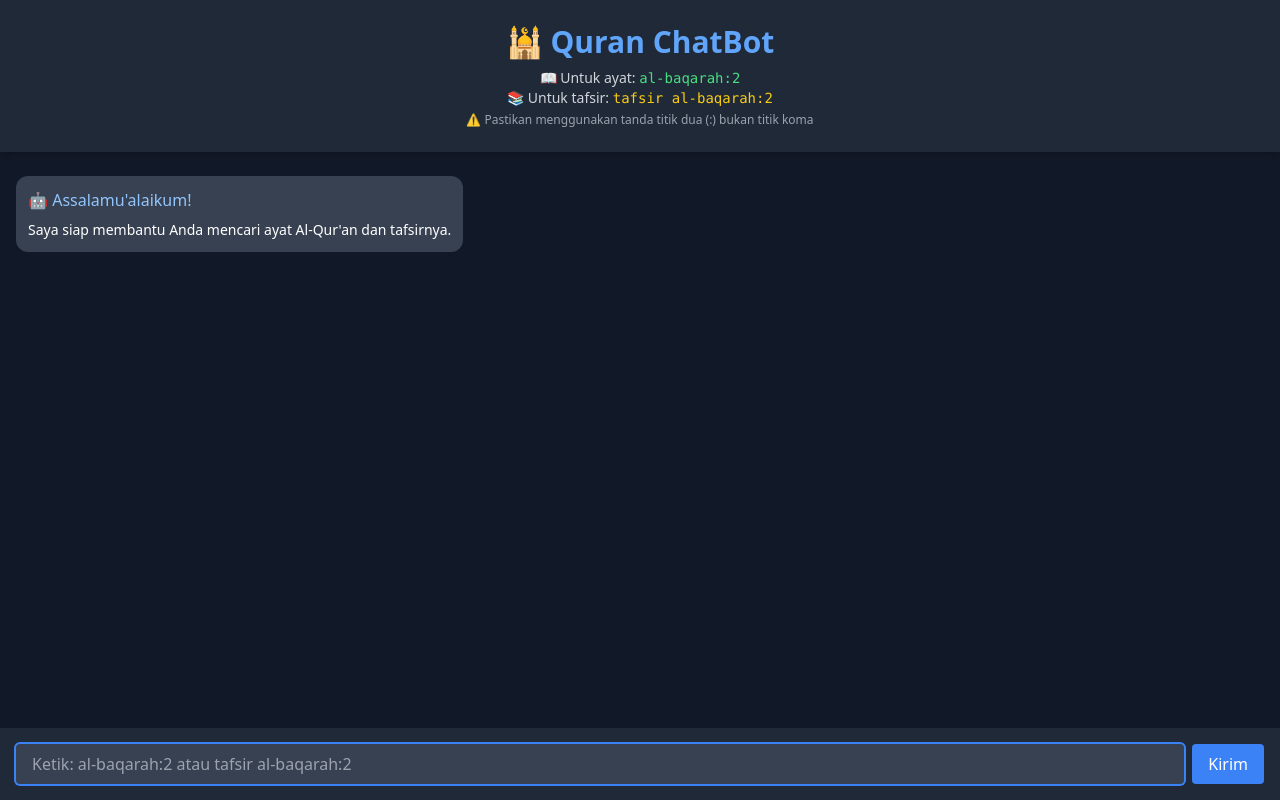
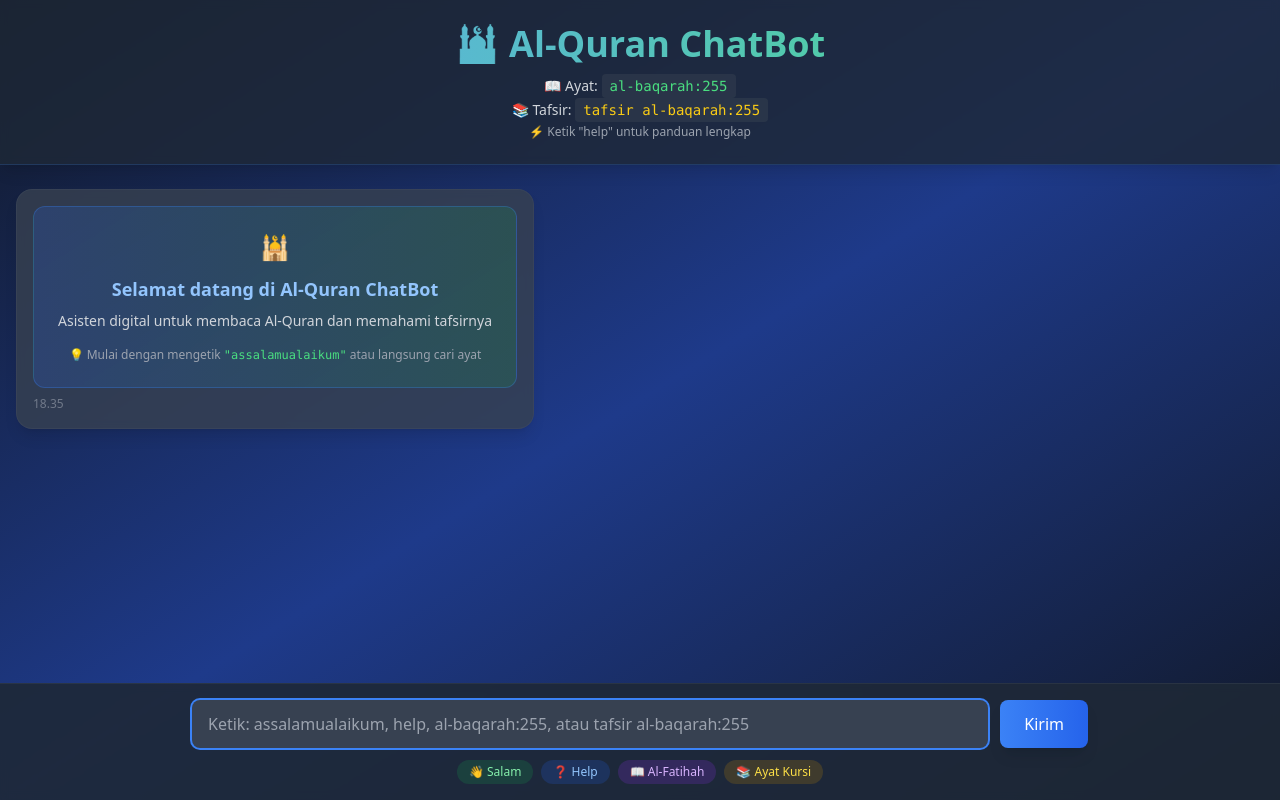
Before and after one commit to LeebSite/quran-bot, a PHP site: page / in a window 1280 px wide. Run offline with PHP 8.4, Linux system fonts and the light colour scheme; some libraries are stand-ins or nearby versions.

Commit message:
fixing inde.php

```diff
--- a/index.php
+++ b/index.php
@@ -5,41 +5,76 @@
   <meta name="viewport" content="width=device-width, initial-scale=1.0">
   <title>Quran ChatBot</title>
   <script src="https://cdn.tailwindcss.com"></script>
+  <link href="https://fonts.googleapis.com/css2?family=Amiri:wght@400;700&display=swap" rel="stylesheet">
+  <style>
+    .arabic-text {
+      font-family: 'Amiri', 'Traditional Arabic', serif;
+    }
+    .chat-animation {
+      animation: slideIn 0.3s ease-out;
+    }
+    @keyframes slideIn {
+      from { opacity: 0; transform: translateY(10px); }
+      to { opacity: 1; transform: translateY(0); }
+    }
+    .typing-indicator {
+      animation: pulse 1.5s infinite;
+    }
+    @keyframes pulse {
+      0%, 50%, 100% { opacity: 1; }
+      25%, 75% { opacity: 0.5; }
+    }
+  </style>
 </head>
-<body class="bg-gray-900 text-white flex flex-col h-screen">
+<body class="bg-gradient-to-br from-gray-900 via-blue-900 to-gray-900 text-white flex flex-col h-screen">
 
   <!-- Header -->
-  <header class="p-6 text-center bg-gray-800 shadow-md">
-    <h1 class="text-3xl font-bold text-blue-400">🕌 Quran ChatBot</h1>
-    <p class="text-sm text-gray-300 mt-2">
-      <span class="block">📖 Untuk ayat: <span class="text-green-400 font-mono">al-baqarah:2</span></span>
-      <span class="block">📚 Untuk tafsir: <span class="text-yellow-400 font-mono">tafsir al-baqarah:2</span></span>
-      <span class="text-xs text-gray-400 mt-1 block">⚠️ Pastikan menggunakan tanda titik dua (:) bukan titik koma</span>
+  <header class="p-6 text-center bg-gray-800/80 backdrop-blur-sm shadow-lg border-b border-blue-500/20">
+    <h1 class="text-4xl font-bold bg-gradient-to-r from-blue-400 to-green-400 bg-clip-text text-transparent">
+      🕌 Al-Quran ChatBot
+    </h1>
+    <p class="text-sm text-gray-300 mt-3 space-y-1">
+      <span class="block">📖 Ayat: <span class="text-green-400 font-mono bg-gray-700/50 px-2 py-1 rounded">al-baqarah:255</span></span>
+      <span class="block">📚 Tafsir: <span class="text-yellow-400 font-mono bg-gray-700/50 px-2 py-1 rounded">tafsir al-baqarah:255</span></span>
+      <span class="text-xs text-gray-400 mt-2 block">⚡ Ketik "help" untuk panduan lengkap</span>
     </p>
   </header>
 
   <!-- Chat Area -->
-  <main id="chat-box" class="flex-1 overflow-y-auto px-4 py-6 space-y-4">
-    <div class="text-left">
-      <div class="bg-gray-700 inline-block p-3 rounded-xl max-w-lg">
-        <div class="text-blue-300">🤖 Assalamu'alaikum!</div>
-        <div class="mt-2 text-sm">Saya siap membantu Anda mencari ayat Al-Qur'an dan tafsirnya.</div>
-      </div>
-    </div>
+  <main id="chat-box" class="flex-1 overflow-y-auto px-4 py-6 space-y-4 scrollbar-thin scrollbar-thumb-gray-600">
+    <!-- Initial greeting akan dimuat via JavaScript -->
   </main>
 
   <!-- Input -->
-  <footer class="bg-gray-800 p-4">
-    <form id="chat-form" class="flex gap-2">
+  <footer class="bg-gray-800/90 backdrop-blur-sm p-4 border-t border-gray-700/50">
+    <form id="chat-form" class="flex gap-3 max-w-4xl mx-auto">
       <input type="text" id="user-input"
-             placeholder="Ketik: al-baqarah:2 atau tafsir al-baqarah:2"
-             class="flex-1 px-4 py-2 rounded bg-gray-700 text-white focus:outline-none focus:ring-2 focus:ring-blue-500"
+             placeholder="Ketik: assalamualaikum, help, al-baqarah:255, atau tafsir al-baqarah:255"
+             class="flex-1 px-4 py-3 rounded-lg bg-gray-700/80 text-white placeholder-gray-400 focus:outline-none focus:ring-2 focus:ring-blue-500 focus:bg-gray-700 transition-all duration-200"
              required>
       <button type="submit"
-              class="bg-blue-500 hover:bg-blue-600 text-white px-4 py-2 rounded transition-colors">
-        Kirim
+              id="send-btn"
+              class="bg-gradient-to-r from-blue-500 to-blue-600 hover:from-blue-600 hover:to-blue-700 text-white px-6 py-3 rounded-lg transition-all duration-200 font-medium shadow-lg hover:shadow-xl transform hover:scale-105">
+        <span id="send-text">Kirim</span>
+        <span id="loading-text" class="hidden">⏳</span>
       </button>
     </form>
+
+    <!-- Quick actions -->
+    <div class="flex flex-wrap gap-2 mt-3 justify-center">
+      <button onclick="sendQuickMessage('assalamualaikum')" class="text-xs bg-green-600/20 hover:bg-green-600/40 text-green-300 px-3 py-1 rounded-full transition-colors">
+        👋 Salam
+      </button>
+      <button onclick="sendQuickMessage('help')" class="text-xs bg-blue-600/20 hover:bg-blue-600/40 text-blue-300 px-3 py-1 rounded-full transition-colors">
+        ❓ Help
+      </button>
+      <button onclick="sendQuickMessage('al-fatihah:1')" class="text-xs bg-purple-600/20 hover:bg-purple-600/40 text-purple-300 px-3 py-1 rounded-full transition-colors">
+        📖 Al-Fatihah
+      </button>
+      <button onclick="sendQuickMessage('tafsir al-baqarah:255')" class="text-xs bg-yellow-600/20 hover:bg-yellow-600/40 text-yellow-300 px-3 py-1 rounded-full transition-colors">
+        📚 Ayat Kursi
+      </button>
+    </div>
   </footer>
 
   <!-- Script -->
@@ -47,18 +82,52 @@
   const form = document.getElementById('chat-form');
   const input = document.getElementById('user-input');
   const chatBox = document.getElementById('chat-box');
+  const sendBtn = document.getElementById('send-btn');
+  const sendText = document.getElementById('send-text');
+  const loadingText = document.getElementById('loading-text');
+
+  // Load initial greeting
+  window.addEventListener('load', function() {
+    const welcomeMsg = `
+      <div class="text-center p-6 bg-gradient-to-r from-blue-600/20 to-green-600/20 rounded-xl border border-blue-500/30">
+        <div class="text-2xl mb-3">🕌</div>
+        <div class="text-lg font-semibold text-blue-300 mb-2">Selamat datang di Al-Quran ChatBot</div>
+        <div class="text-sm text-gray-300 mb-4">Asisten digital untuk membaca Al-Quran dan memahami tafsirnya</div>
+        <div class="text-xs text-gray-400">
+          💡 Mulai dengan mengetik <span class="text-green-400 font-mono">"assalamualaikum"</span> atau langsung cari ayat
+        </div>
+      </div>
+    `;
+    addMessage(welcomeMsg, 'bot');
+  });
 
   form.addEventListener('submit', async function (e) {
     e.preventDefault();
     const userText = input.value.trim();
     if (!userText) return;
 
+    await sendMessage(userText);
+  });
+
+  async function sendMessage(userText) {
     // Tampilkan pesan user
     addMessage(userText, 'user');
     input.value = '';
 
-    // Tampilkan loading
-    const loadingId = addMessage('🔄 Mencari...', 'bot', true);
+    // Update button state
+    setLoading(true);
+
+    // Tampilkan typing indicator
+    const loadingId = addMessage(`
+      <div class="typing-indicator flex items-center space-x-2">
+        <div class="flex space-x-1">
+          <div class="w-2 h-2 bg-blue-400 rounded-full animate-bounce"></div>
+          <div class="w-2 h-2 bg-blue-400 rounded-full animate-bounce" style="animation-delay: 0.1s"></div>
+          <div class="w-2 h-2 bg-blue-400 rounded-full animate-bounce" style="animation-delay: 0.2s"></div>
+        </div>
+        <span class="text-sm text-gray-400">Sedang mencari...</span>
+      </div>
+    `, 'bot', true);
 
     try {
       const res = await fetch('botman.php', {
@@ -77,62 +146,93 @@
         throw new Error(`HTTP ${res.status}: ${res.statusText}`);
       }
 
-      // Cek apakah response kosong
       const responseText = await res.text();
 
       if (!responseText || !responseText.trim()) {
         throw new Error('Server mengembalikan response kosong');
       }
 
-      console.log('Raw response:', responseText); // Debug log
-
       let data;
       try {
         data = JSON.parse(responseText);
       } catch (parseError) {
-        throw new Error(`JSON parse error: ${parseError.message}. Response: ${responseText.substring(0, 200)}`);
+        throw new Error(`JSON parse error: ${parseError.message}`);
       }
 
       if (data.reply) {
         addMessage(data.reply, 'bot');
 
-        // Tampilkan debug info jika ada (untuk development)
+        // Show debug info in development
         if (data.debug && window.location.hostname === 'localhost') {
           console.log('Debug info:', data.debug);
         }
       } else {
         addMessage('❌ Response tidak valid dari server', 'bot');
-        console.log('Invalid response:', data);
       }
 
     } catch (err) {
       removeMessage(loadingId);
-      addMessage(`❌ Error: ${err.message}`, 'bot');
+
+      let errorMsg = `❌ <b>Terjadi kesalahan:</b><br><small>${err.message}</small><br><br>💡 <b>Solusi:</b><br>• Periksa koneksi internet<br>• Coba lagi dalam beberapa saat<br>• Pastikan format penulisan benar`;
+      addMessage(errorMsg, 'bot');
       console.error('Full error:', err);
+    } finally {
+      setLoading(false);
     }
 
     chatBox.scrollTop = chatBox.scrollHeight;
-  });
+  }
+
+  function sendQuickMessage(message) {
+    input.value = message;
+    sendMessage(message);
+  }
+
+  function setLoading(isLoading) {
+    if (isLoading) {
+      sendBtn.disabled = true;
+      sendBtn.classList.add('opacity-50', 'cursor-not-allowed');
+      sendText.classList.add('hidden');
+      loadingText.classList.remove('hidden');
+    } else {
+      sendBtn.disabled = false;
+      sendBtn.classList.remove('opacity-50', 'cursor-not-allowed');
+      sendText.classList.remove('hidden');
+      loadingText.classList.add('hidden');
+    }
+  }
 
   function addMessage(content, sender, isTemporary = false) {
     const messageId = 'msg-' + Date.now() + '-' + Math.random().toString(36).substr(2, 9);
-    const isUser  = sender === 'user';
+    const isUser = sender === 'user';
 
     const messageDiv = document.createElement('div');
     messageDiv.id = messageId;
-    messageDiv.className = isUser  ? 'text-right' : 'text-left';
+    messageDiv.className = `chat-animation ${isUser ? 'text-right' : 'text-left'}`;
 
     const bubbleClass = isUser
-      ? 'bg-blue-600 text-white'
-      : 'bg-gray-700 text-white';
+      ? 'bg-gradient-to-r from-blue-600 to-blue-700 text-white shadow-lg'
+      : 'bg-gray-700/80 backdrop-blur-sm text-white shadow-lg border border-gray-600/30';
 
-    messageDiv.innerHTML =
-      `<div class="${bubbleClass} inline-block p-3 rounded-xl mb-1 max-w-lg" style="word-wrap: break-word;">
-        ${content}
-      </div>`;
+    const maxWidth = isUser ? 'max-w-sm ml-auto' : 'max-w-4xl mr-auto';
+
+    messageDiv.innerHTML = `
+      <div class="${bubbleClass} ${maxWidth} inline-block p-4 rounded-2xl mb-2" style="word-wrap: break-word;">
+        ${isUser ? `<div class="flex items-center gap-2 mb-1"><span class="text-xs opacity-75">Anda</span></div>` : ''}
+        <div class="${isUser ? 'text-sm' : ''}">${content}</div>
+        ${!isUser ? `<div class="text-xs text-gray-400 mt-2 opacity-60">${new Date().toLocaleTimeString('id-ID', {hour: '2-digit', minute: '2-digit'})}</div>` : ''}
+      </div>
+    `;
 
     chatBox.appendChild(messageDiv);
-    chatBox.scrollTop = chatBox.scrollHeight;
+
+    // Smooth scroll to bottom
+    setTimeout(() => {
+      chatBox.scrollTo({
+        top: chatBox.scrollHeight,
+        behavior: 'smooth'
+      });
+    }, 100);
 
     return messageId;
   }
@@ -140,12 +240,48 @@
   function removeMessage(messageId) {
     const element = document.getElementById(messageId);
     if (element) {
-      element.remove();
+      element.style.opacity = '0';
+      element.style.transform = 'translateY(-10px)';
+      setTimeout(() => element.remove(), 200);
     }
   }
 
-  // Auto focus input
+  // Auto focus input and handle enter key
   input.focus();
+
+  // Add some helpful keyboard shortcuts
+  input.addEventListener('keydown', function(e) {
+    if (e.key === 'Enter' && e.ctrlKey) {
+      // Ctrl+Enter for quick send
+      form.dispatchEvent(new Event('submit'));
+    }
+  });
+
+  // Add placeholder rotation for better UX
+  const placeholders = [
+    "Ketik: assalamualaikum untuk memulai...",
+    "Contoh: al-baqarah:255 untuk Ayat Kursi",
+    "Contoh: tafsir al-fatihah:1 untuk tafsir",
+    "Ketik: help untuk panduan lengkap",
+    "Contoh: yasin:36 atau an-nas:1"
+  ];
+
+  let placeholderIndex = 0;
+  setInterval(() => {
+    placeholderIndex = (placeholderIndex + 1) % placeholders.length;
+    input.placeholder = placeholders[placeholderIndex];
+  }, 4000);
+
+  // Add smooth scrolling behavior for chat
+  chatBox.style.scrollBehavior = 'smooth';
+
+  // Handle visibility change to refocus input
+  document.addEventListener('visibilitychange', function() {
+    if (!document.hidden) {
+      input.focus();
+    }
+  });
 </script>
+
 </body>
 </html>
```
